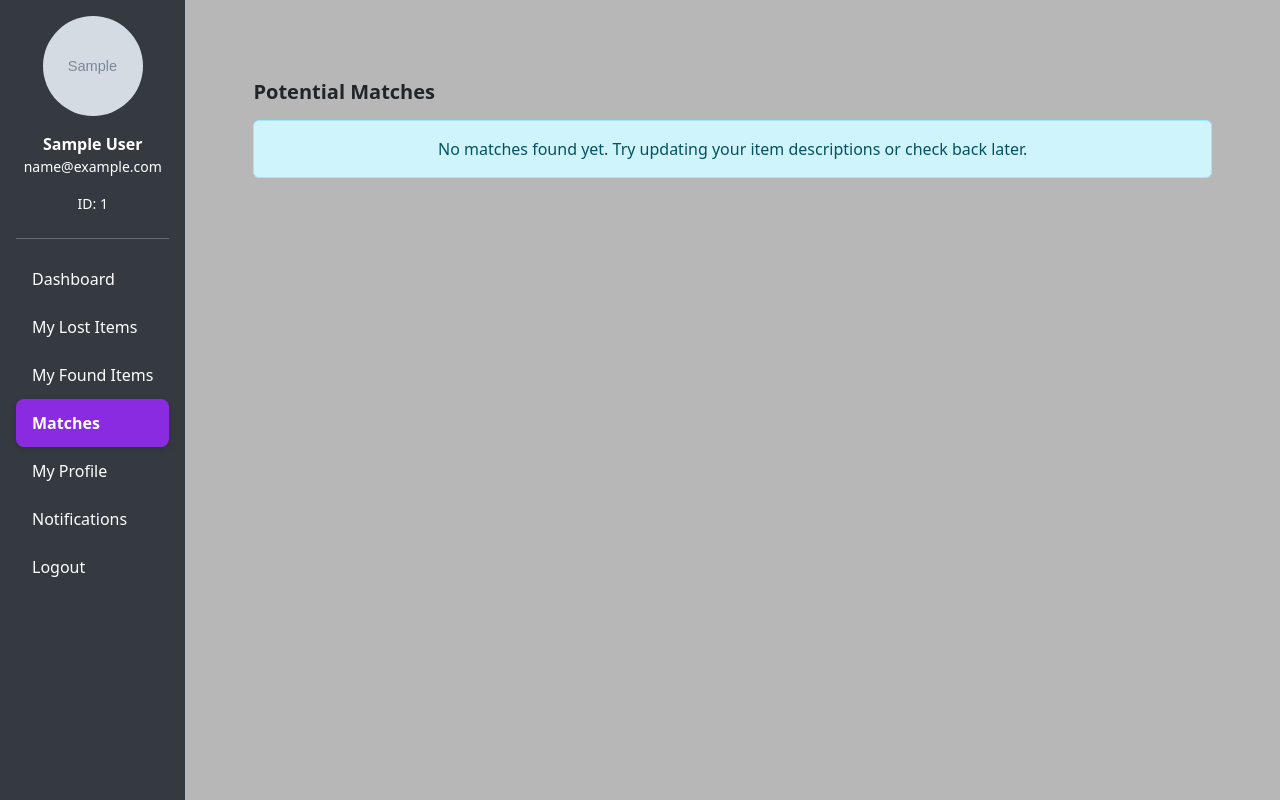
After one commit to mesmarino-alt/cpastoneProject, a Flask app: page /user/matches in a window 1280 px wide. The commit adds this page. Run offline with Flask 3, Linux system fonts and the light colour scheme; a user stored in the database is signed in; tables that the repository leaves empty or names only in its code hold one stand-in row (values such as "Sample post"); grey boxes marked "Sample" are stand-in pictures.

Commit message:
Add user matches feature and update dashboard layout

```diff
--- a/project/templates/layouts/base_user_dashboard.html
+++ b/project/templates/layouts/base_user_dashboard.html
@@ -331,6 +331,10 @@
       <a href="{{ url_for('user.my_found_items') }}"
       class="{% if request.endpoint == 'user.found_items' %}active{% endif %}">My Found Items</a>
 
+      <a href="{{ url_for('user.matches') }}"
+      class="{% if request.endpoint == 'user.matches' %}active{% endif %}">Matches</a>
+
+
       <a href="{{ url_for('user.profile') }}"
       class="{% if request.endpoint == 'user.profile' %}active{% endif %}">My Profile</a>
 
--- /dev/null
+++ b/project/user/templates/user/matches.html
@@ -0,0 +1,32 @@
+{% extends 'layouts/base_user_dashboard.html' %}
+{% block content %}
+<div class="container-fluid py-4">
+  <div class="soft-card p-4">
+    <h5 class="fw-bold mb-3">Potential Matches</h5>
+
+    {% if matches %}
+      <div class="row g-3">
+        {% for item in matches %}
+        <div class="col-12 col-md-6 col-lg-4">
+          <div class="card shadow-sm rounded">
+            <div class="card-body">
+              <h6 class="fw-bold">{{ item.name }}</h6>
+              <p class="text-muted small">{{ item.description }}</p>
+              <span class="badge bg-success">Match Score: {{ item.score }}%</span>
+              <div class="mt-3 d-flex justify-content-between">
+                <a href="{{ url_for('user.view_item', id=item.id) }}" class="btn btn-sm btn-outline-primary">View</a>
+                <button class="btn btn-sm btn-outline-danger">Dismiss</button>
+              </div>
+            </div>
+          </div>
+        </div>
+        {% endfor %}
+      </div>
+    {% else %}
+      <div class="alert alert-info text-center">
+        No matches found yet. Try updating your item descriptions or check back later.
+      </div>
+    {% endif %}
+  </div>
+</div>
+{% endblock %}
--- a/user/routes.py
+++ b/user/routes.py
@@ -554,3 +554,12 @@ def api_found_item(id):
         'photo': row.get('photo'),
         'reported_at': row.get('reported_at')
     })
+
+
+#ML Routes
+@user_bp.route('/matches')
+@login_required
+def matches():
+    # Placeholder: Replace with real matching logic later
+    matches = []  # or a list of dicts with matched items
+    return render_template('user/matches.html', matches=matches)
```
